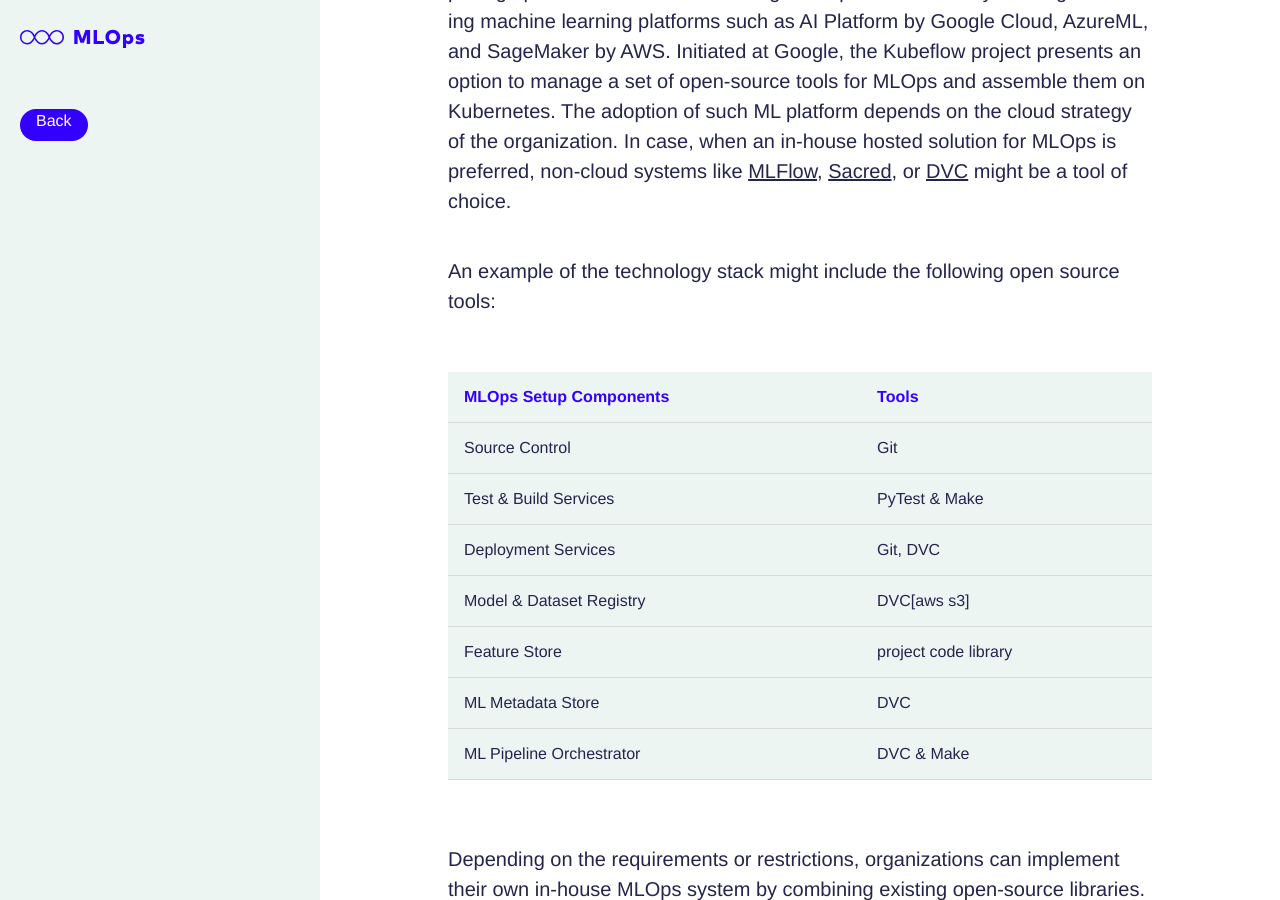
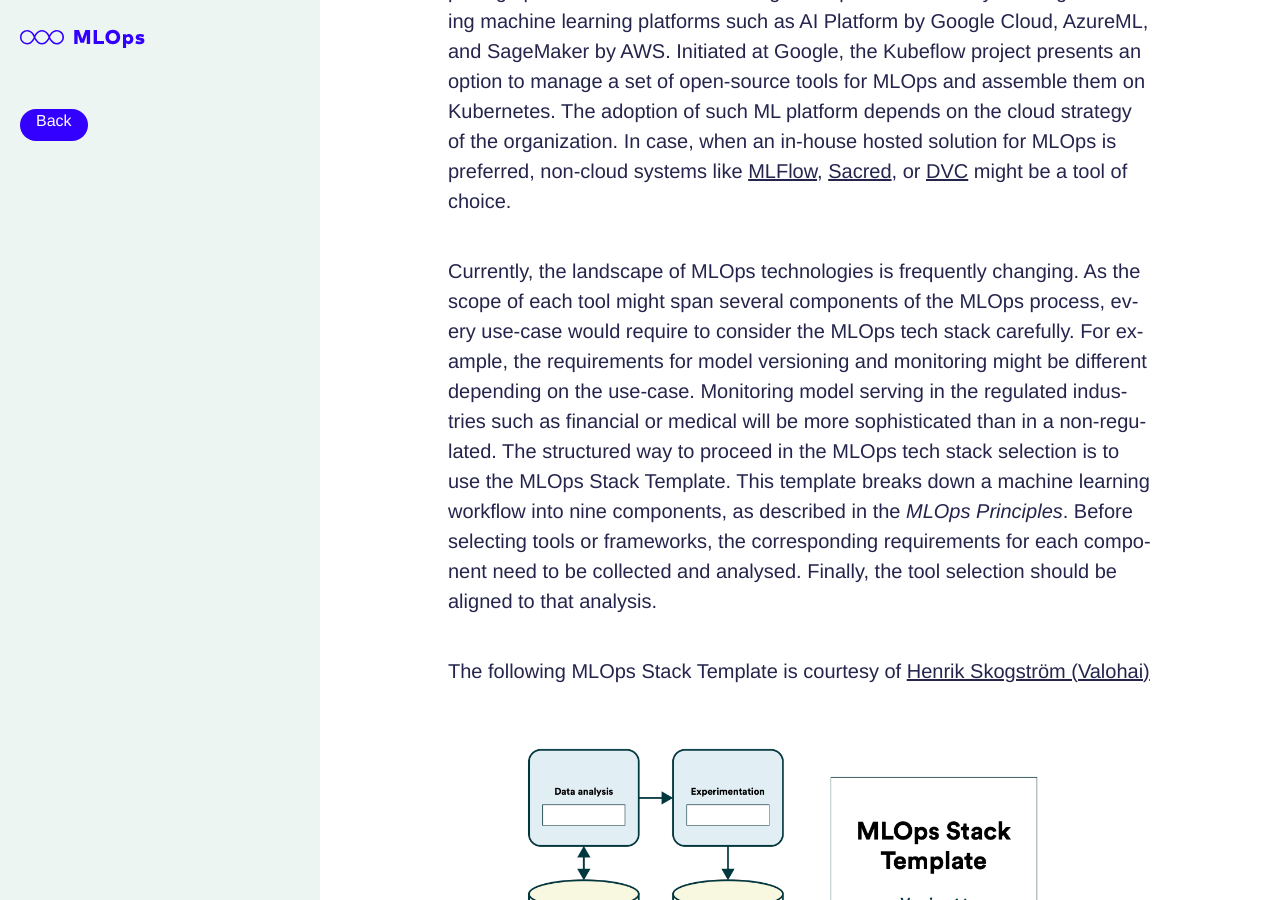
Before and after one commit to innoq/ml-ops.org, a Jekyll site: the page built from content/state-of-mlops.md, in a window 1280 px wide and 900 px high, scrolled down 1016 px. Built offline with Jekyll 4.4.1, drawn with Linux system fonts in a browser that asks for light colours; some web fonts are replaced; some of the changed text lies outside the part shown.

Commit message:
mlops tech stack

```diff
--- a/content/state-of-mlops.md
+++ b/content/state-of-mlops.md
@@ -22,6 +22,12 @@
 
 To solve MLOps challenges there are many choices ranging from using an *off-the-shelf machine-learning platform* to implement an in-house solution by composing open-source libraries. Existing cloud providers already working on offering machine learning platforms such as AI Platform by Google Cloud, AzureML, and SageMaker by AWS. Initiated at Google, the Kubeflow project presents an option to manage a set of open-source tools for MLOps and assemble them on Kubernetes. The adoption of such ML platform depends on the cloud strategy of the organization. In case, when an in-house hosted solution for MLOps is preferred, non-cloud systems like [MLFlow](https://mlflow.org/), [Sacred](https://github.com/IDSIA/sacred), or [DVC](https://dvc.org/) might be a tool of choice.
 
+Currently, the landscape of MLOps technologies is frequently changing. As the scope of each tool might span several components of the MLOps process, every use-case would require to consider the MLOps tech stack carefully.  For example, the requirements for model versioning and monitoring might be different depending on the use-case. Monitoring model serving in the regulated industries such as financial or medical will be more sophisticated than in a non-regulated. The structured way to proceed in the MLOps tech stack selection is to use the MLOps Stack Template.  This template breaks down a machine learning workflow into nine components, as described in the *MLOps Principles*. Before selecting tools or frameworks, the corresponding requirements for each component need to be collected and analysed. Finally, the tool selection should be aligned to that analysis.
+
+The following MLOps Stack Template is courtesy of [Henrik Skogström (Valohai)](https://valohai.com/blog/the-mlops-stack/)
+
+<img src="../img/mlops-full-stack.png" alt="AI Landscape" width="800"/>
+
 An example of the technology stack might include the following open source tools:
 
 <html lang="en" dir="ltr">
@@ -39,6 +45,10 @@
   </tr>
 </thead>
 <tbody>
+<tr>
+    <td>Data Analysis</td>
+    <td>Python, Pandas</td>
+  </tr>
   <tr>
     <td>Source Control</td>
     <td>Git</td>
@@ -57,7 +67,7 @@
   </tr>
   <tr>
     <td>Feature Store</td>
-    <td>project code library</td>
+    <td>Project code library</td>
   </tr>
   <tr>
     <td>ML Metadata Store</td>
```
Also changed, not shown: img/mlops-full-stack.png (added), 1 other file.
